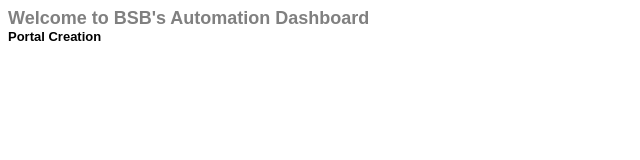
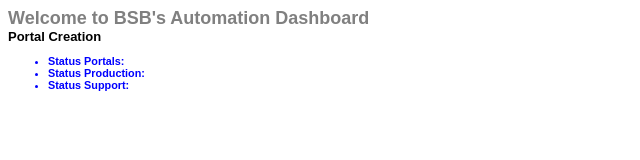
Before and after one commit to JonRydarowski/Automations, a plain HTML site: page root/home.html in a window 1280 px wide. Shown: the whole page, without its empty margins (0-640 px from the left). Drawn offline with Linux system fonts and the light colour scheme.

Commit message:
Setting up file structure

```diff
--- a/root/home.html
+++ b/root/home.html
@@ -10,6 +10,17 @@
 			Welcome to BSB's Automation Dashboard
 		</div>
 		<div id="mainText"> Portal Creation
+			<ul id="unorderedListStyleOne">
+				<li>
+				Status Portals:
+				</li>
+				<li>
+				Status Production:
+				</li>
+				<li>
+				Status Support:
+				</li>
+			</ul>
 		</div>
 		<script src="JS/automations.js"></script>
 	</body>
```
